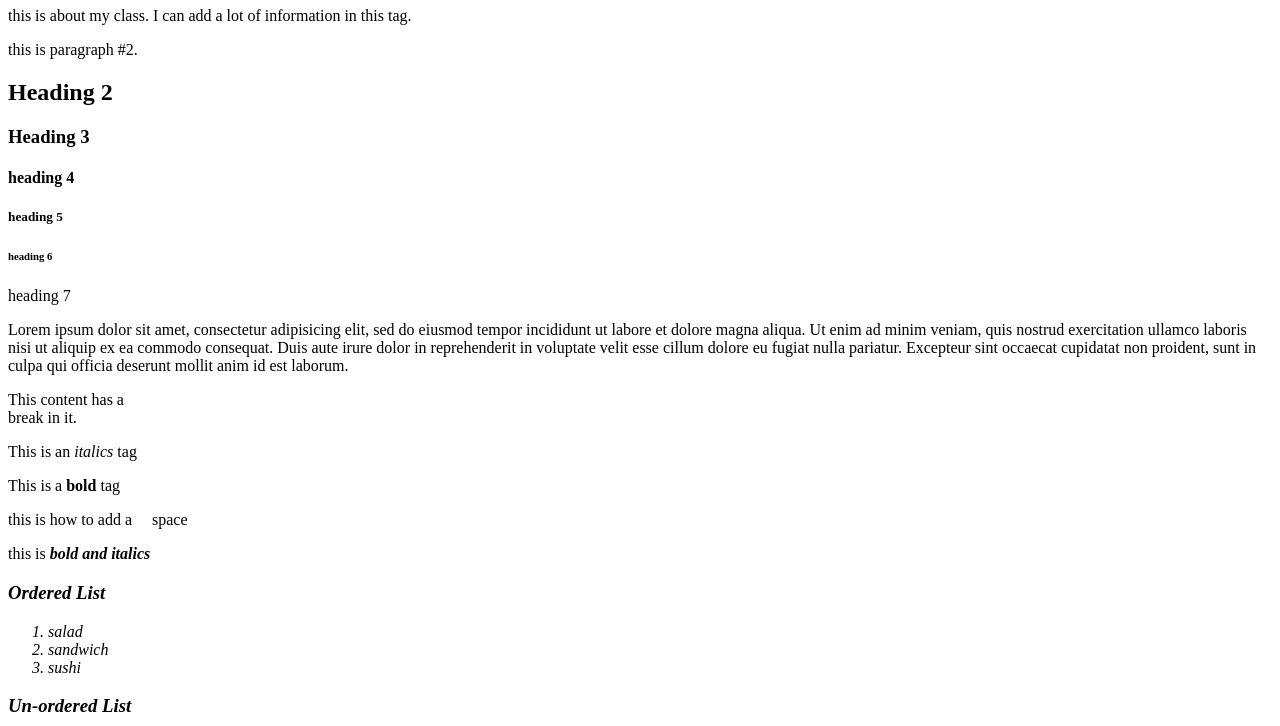
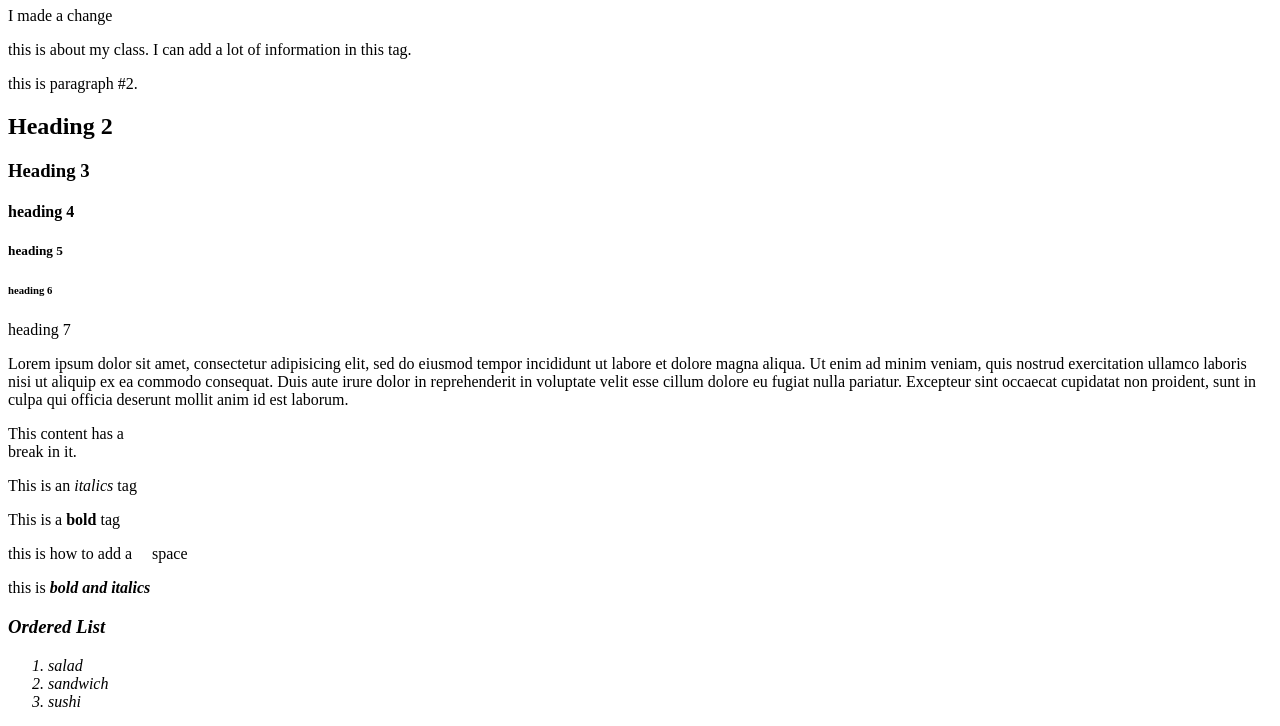
Before and after one commit to jbb172/CIM111, a plain HTML site: page classexamples/index.html in a window 1280 px wide. Shown: the part 73-799 px from the top of the page. Drawn offline with Linux system fonts and the light colour scheme.

Commit message:
Update index.html

```diff
--- a/classexamples/index.html
+++ b/classexamples/index.html
@@ -12,6 +12,7 @@
 
   <body>
     <h1>I am so excited!!!</h1>
+    <p>I made a change</p>
     <p>this is about my class. I can add a lot of information in this tag.</p>
     <p>this is paragraph #2.</p>
     <h2>Heading 2</h2>
```
